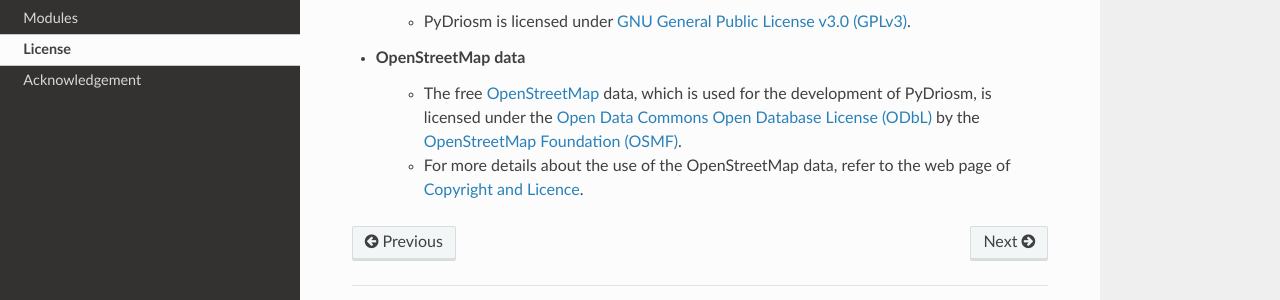
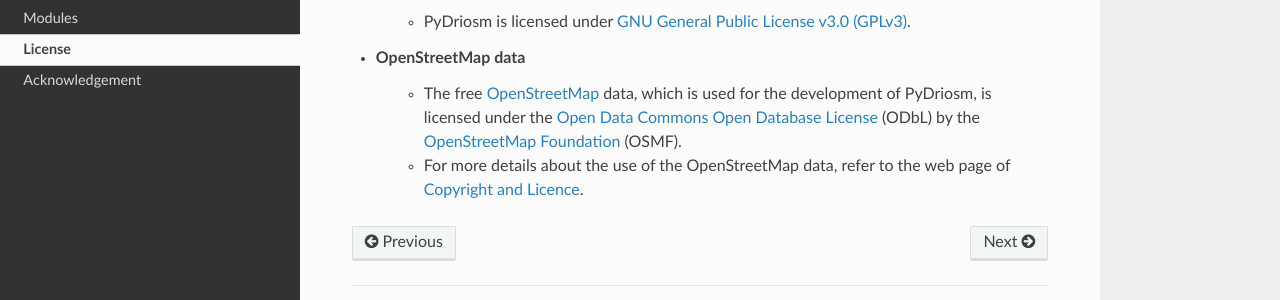
Before and after one commit to mikeqfu/pydriosm, a Sphinx documentation site: the page built from docs/source/license.rst, in a window 1280 px wide. Shown: the part 186-486 px from the top of the page. Built offline with Sphinx 7.4.7 and the Read the Docs theme 2.0.0, drawn with Linux system fonts in a browser that asks for light colours.

```diff
--- a/docs/source/license.rst
+++ b/docs/source/license.rst
@@ -8,6 +8,6 @@ License
 
 - **OpenStreetMap data**
 
-    - The free `OpenStreetMap <https://www.openstreetmap.org/>`_ data, which is used for the development of PyDriosm, is licensed under the `Open Data Commons Open Database License (ODbL) <https://opendatacommons.org/licenses/odbl/>`_ by the `OpenStreetMap Foundation (OSMF) <https://osmfoundation.org/>`_.
+    - The free `OpenStreetMap <https://www.openstreetmap.org/>`_ data, which is used for the development of PyDriosm, is licensed under the `Open Data Commons Open Database License <https://opendatacommons.org/licenses/odbl/>`_ (ODbL) by the `OpenStreetMap Foundation <https://osmfoundation.org/>`_ (OSMF).
 
     - For more details about the use of the OpenStreetMap data, refer to the web page of `Copyright and Licence <https://www.openstreetmap.org/copyright>`_.
```
